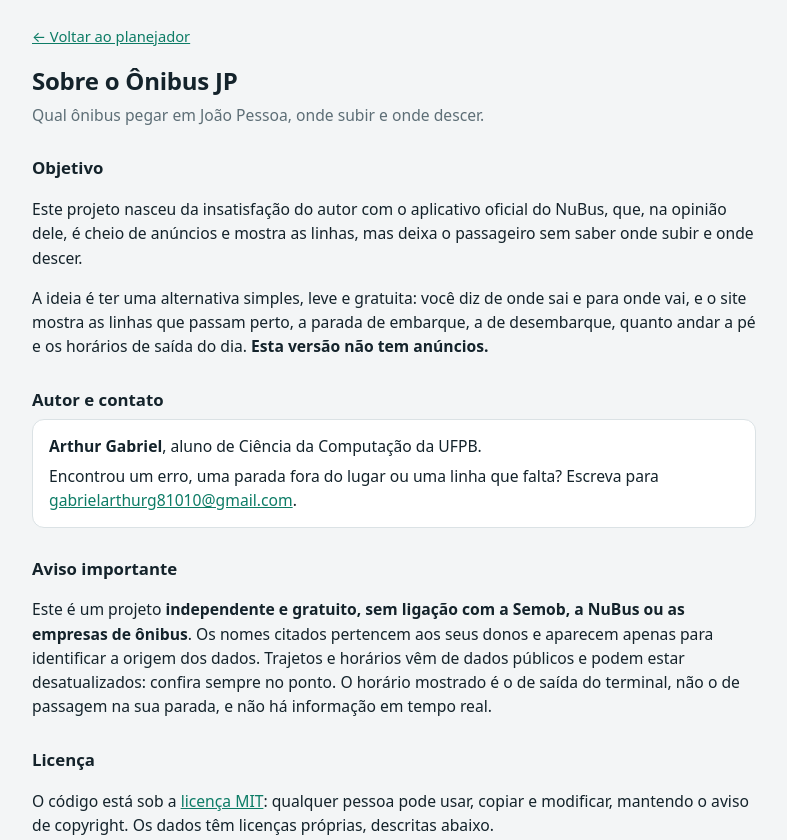
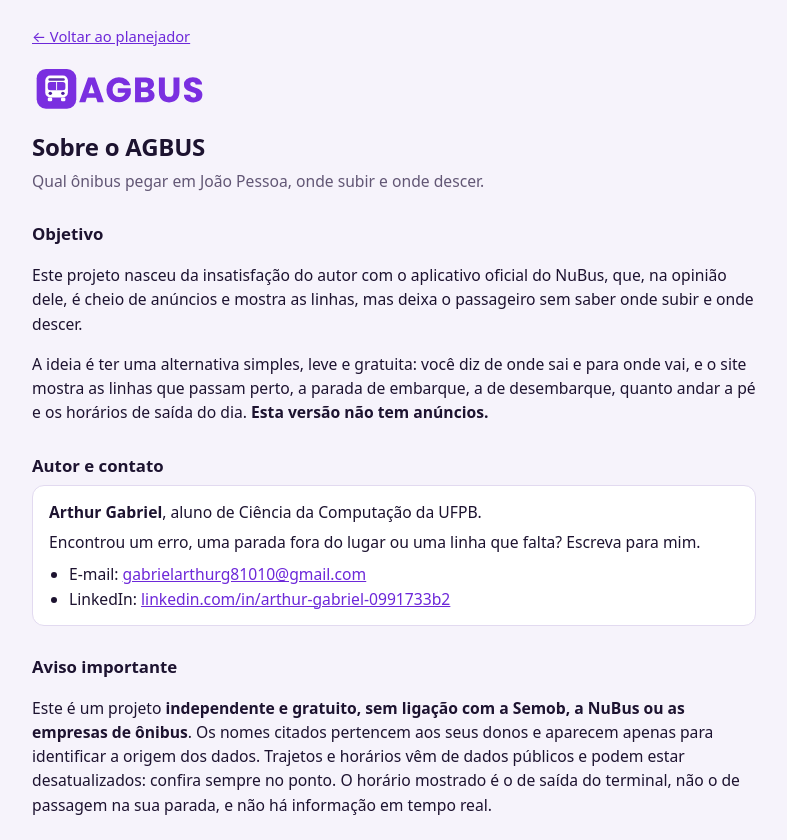
Before and after one commit to arthurgabriel-dev/onibus-jp, a plain HTML site: page sobre.html in a window 1280 px wide. Shown: the top 840 px of the page, without its empty margins (246-1033 px from the left). Drawn offline with Linux system fonts and the light colour scheme.

Commit message:
Add files via upload

```diff
--- a/sobre.html
+++ b/sobre.html
@@ -3,14 +3,14 @@
 <head>
 <meta charset="utf-8">
 <meta name="viewport" content="width=device-width, initial-scale=1, viewport-fit=cover">
-<title>Sobre o Ônibus JP: objetivo, autor, licença e créditos</title>
-<meta name="description" content="Objetivo, autor, licença e fontes de dados do Ônibus JP, planejador de linhas de ônibus de João Pessoa.">
+<title>Sobre o AGBUS: objetivo, autor, licença e créditos</title>
+<meta name="description" content="Objetivo, autor, licença e fontes de dados do AGBUS, planejador de linhas de ônibus de João Pessoa.">
 <meta name="author" content="Arthur Gabriel">
-<meta name="theme-color" content="#16232a">
+<meta name="theme-color" content="#6d28d9">
 <link rel="icon" type="image/png" href="icons/favicon.png">
 <style>
-  :root { --bg:#f3f5f6; --panel:#ffffff; --ink:#14232b; --muted:#5d6e76; --line:#dbe2e5; --accent:#0d7c66; }
-  @media (prefers-color-scheme: dark) { :root { --bg:#101a1f; --panel:#16232a; --ink:#e8eff2; --muted:#9fb1b9; --line:#26363e; --accent:#3cc9a6; } }
+  :root { --bg:#f6f3fb; --panel:#ffffff; --ink:#1d1330; --muted:#625775; --line:#e2daf0; --accent:#6d28d9; }
+  @media (prefers-color-scheme: dark) { :root { --bg:#120d1c; --panel:#1b1428; --ink:#f1ecfa; --muted:#b9aed0; --line:#32254a; --accent:#b794ff; } }
   * { box-sizing:border-box; }
   body { margin:0; background:var(--bg); color:var(--ink); font-family:system-ui,-apple-system,"Segoe UI",Roboto,sans-serif; line-height:1.55; }
   main { max-width:760px; margin:0 auto; padding:calc(24px + env(safe-area-inset-top)) 18px calc(40px + env(safe-area-inset-bottom)); }
@@ -31,7 +31,8 @@
 <body>
 <main>
   <a class="back" href="./">← Voltar ao planejador</a>
-  <h1>Sobre o Ônibus JP</h1>
+  <img src="icons/agbus-logo.svg" alt="AGBUS" height="56" style="display:block;margin:0 0 10px">
+  <h1>Sobre o AGBUS</h1>
   <p class="lead">Qual ônibus pegar em João Pessoa, onde subir e onde descer.</p>
 
   <h2>Objetivo</h2>
@@ -41,7 +42,8 @@
   <h2>Autor e contato</h2>
   <div class="card">
     <p style="margin:0"><b>Arthur Gabriel</b>, aluno de Ciência da Computação da UFPB.</p>
-    <p style="margin:6px 0 0">Encontrou um erro, uma parada fora do lugar ou uma linha que falta? Escreva para <a href="mailto:gabrielarthurg81010@gmail.com?subject=%C3%94nibus%20JP">gabrielarthurg81010@gmail.com</a>.</p>
+    <p style="margin:6px 0 0">Encontrou um erro, uma parada fora do lugar ou uma linha que falta? Escreva para mim.</p>
+    <ul style="margin:8px 0 0;padding-left:20px"><li>E-mail: <a href="mailto:gabrielarthurg81010@gmail.com?subject=AGBUS">gabrielarthurg81010@gmail.com</a></li><li>LinkedIn: <a href="https://www.linkedin.com/in/arthur-gabriel-0991733b2/" target="_blank" rel="noopener noreferrer">linkedin.com/in/arthur-gabriel-0991733b2</a></li></ul>
   </div>
 
   <h2>Aviso importante</h2>
--- a/sw.js
+++ b/sw.js
@@ -1,13 +1,13 @@
-// Service worker do Ônibus JP: deixa o app abrir sem internet (a parte dos dados e do mapa base depende de rede).
+// Service worker do AGBUS: deixa o app abrir sem internet (a parte dos dados e do mapa base depende de rede).
 // Aumente VERSION sempre que publicar arquivos novos para o celular baixar a versão nova.
-const VERSION = 'v3';
+const VERSION = 'v9';
 const CACHE = 'onibus-jp-' + VERSION;
 const SHELL = [
   './', 'index.html', 'sobre.html', 'dados-semob.js', 'manifest.webmanifest',
   'lib/leaflet/leaflet.js', 'lib/leaflet/leaflet.css',
   'lib/leaflet/images/layers.png', 'lib/leaflet/images/layers-2x.png',
   'lib/leaflet/images/marker-icon.png', 'lib/leaflet/images/marker-icon-2x.png', 'lib/leaflet/images/marker-shadow.png',
-  'icons/icon-192.png', 'icons/icon-512.png', 'icons/apple-touch-icon.png', 'icons/favicon.png'
+  'icons/icon-192.png', 'icons/icon-512.png', 'icons/apple-touch-icon.png', 'icons/favicon.png', 'icons/agbus-icone.svg'
 ];
 
 self.addEventListener('install', e => {
```
Also changed, not shown: manifest.webmanifest, 1 other file.
